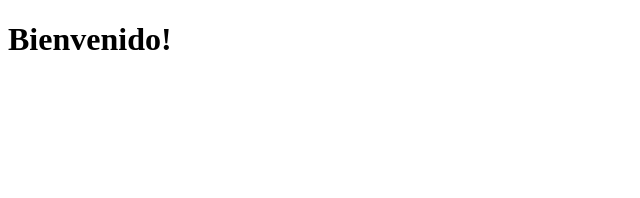
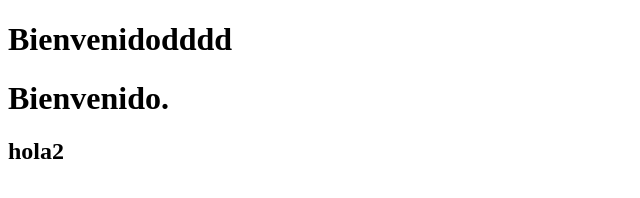
Before and after one commit to cead87/pagina-web, a plain HTML site: page indexdos.html in a window 1280 px wide. Shown: the whole page, without its empty margins (0-640 px from the left). Drawn offline with Linux system fonts and the light colour scheme.

Commit message:
se agregop
otra

```diff
--- a/indexdos.html
+++ b/indexdos.html
@@ -6,7 +6,9 @@
 	<title>Estudio dos</title>
 </head>
 <body>
-	<h1>Bienvenido!</h1>
+	<h1>Bienvenidodddd</h1>
+	<h1>Bienvenido.</h1>
+	<h2>hola2</h2>
 
 </body>
 </html>
```
